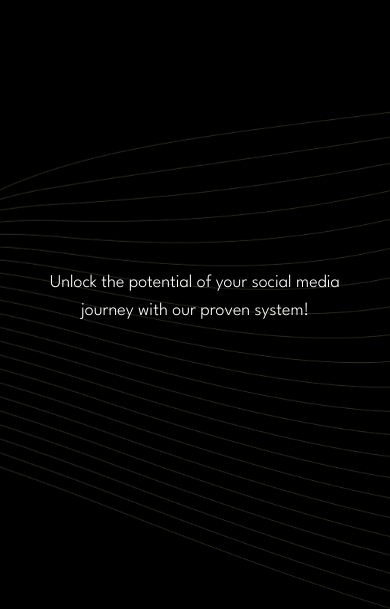
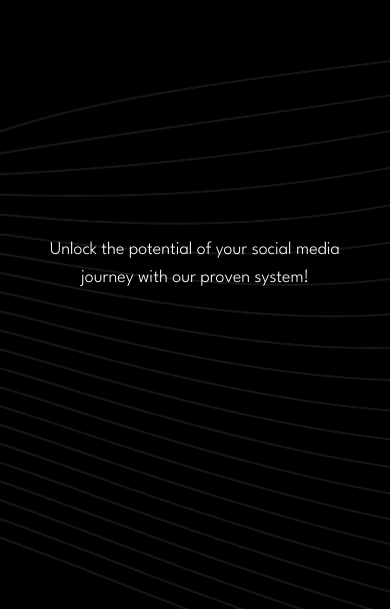
Before and after one commit to Lakshay1103/lakshay, a Next.js app: page / in a window 390 px wide. Shown: the part 1785-2394 px from the top of the page. Built offline with nearby package versions, Linux system fonts and the light colour scheme.

Commit message:
steps section title

```diff
--- a/app/globals.css
+++ b/app/globals.css
@@ -315,6 +315,11 @@ div.marquee>a>img {
         flex-direction: row;
     }
 
+    .steps-title{
+        margin-top: 20px;
+        margin-bottom: 10px;
+    }
+
     .steps-icons {
         display: flex;
         justify-content: center;
@@ -374,6 +379,11 @@ div.marquee>a>img {
 }
 
 @media (max-width: 550px) {
+
+    .steps-title{
+        margin-top: 20px;
+        margin-bottom: 10px;
+    }
 
     .steps-icons {
         display: flex;
@@ -499,6 +509,11 @@ div.marquee>a>img {
         line-height: 1.3;
     }
 
+    .steps-title{
+        margin-top: 20px;
+        margin-bottom: 10px;
+    }
+
     .steps-icons {
         display: flex;
         justify-content: center;
```
Also changed, not shown: components/steps.js.
